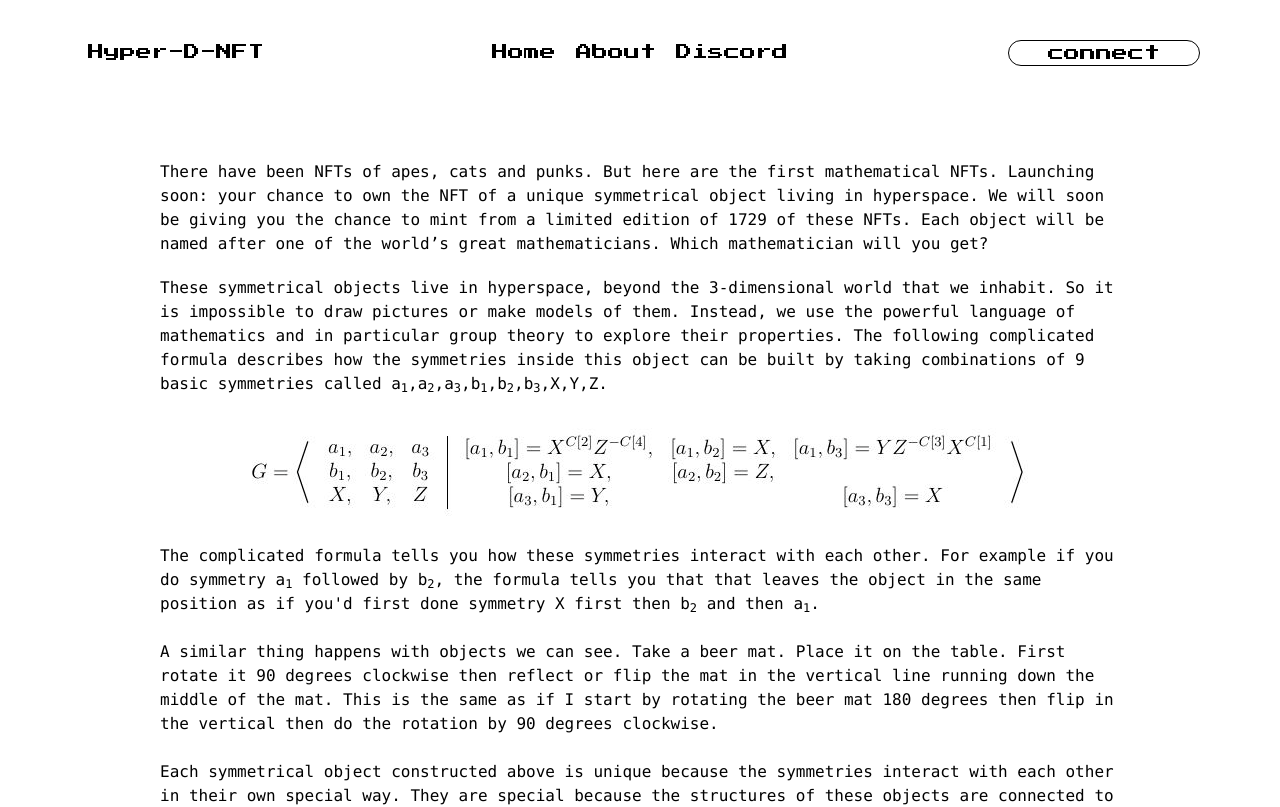
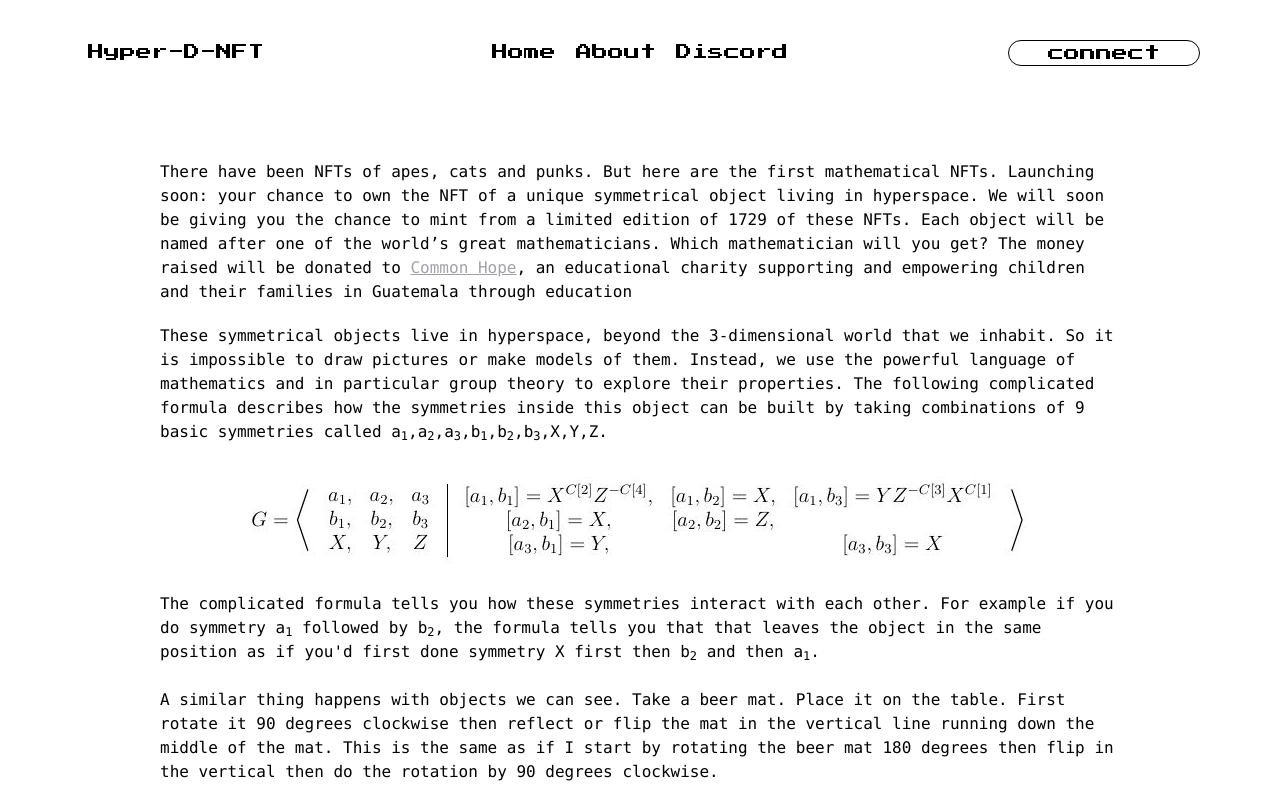
Before and after one commit to tomerds/HyperD-NFT, a React (Create React App) app in the folder frontend/: page /about in a window 1280 px wide. Shown: the top 807 px of the page. Built offline with nearby package versions, Linux system fonts and the light colour scheme.

Commit message:
add info on common hope

```diff
--- a/frontend/src/pages/About.tsx
+++ b/frontend/src/pages/About.tsx
@@ -12,7 +12,18 @@ const About = () => {
           unique symmetrical object living in hyperspace. We will soon be giving
           you the chance to mint from a limited edition of 1729 of these NFTs.
           Each object will be named after one of the world’s great
-          mathematicians. Which mathematician will you get?
+          mathematicians. Which mathematician will you get? The money raised
+          will be donated to{" "}
+          <a
+            href="https://www.commonhope.org/"
+            target="_blank"
+            rel="noreferrer"
+            className="cursor-pointer text-gray-400 hover:text-gray-500 underline"
+          >
+            Common Hope
+          </a>
+          , an educational charity supporting and empowering children and their
+          families in Guatemala through education
         </span>
       )}
       <span className="text-left">
--- a/frontend/src/pages/Home.tsx
+++ b/frontend/src/pages/Home.tsx
@@ -110,7 +110,7 @@ const Home: React.FC<HomeProps> = ({ provider }) => {
         <h2>SOON</h2>
         <Link
           to="/about"
-          className="text-xs mt-10 underline text-gray-400 hover:text-gray-500 md:hidden"
+          className="text-xs mt-10 underline text-gray-400 hover:text-gray-500 md:hidden cursor-pointer"
         >
           Learn More
         </Link>
```
